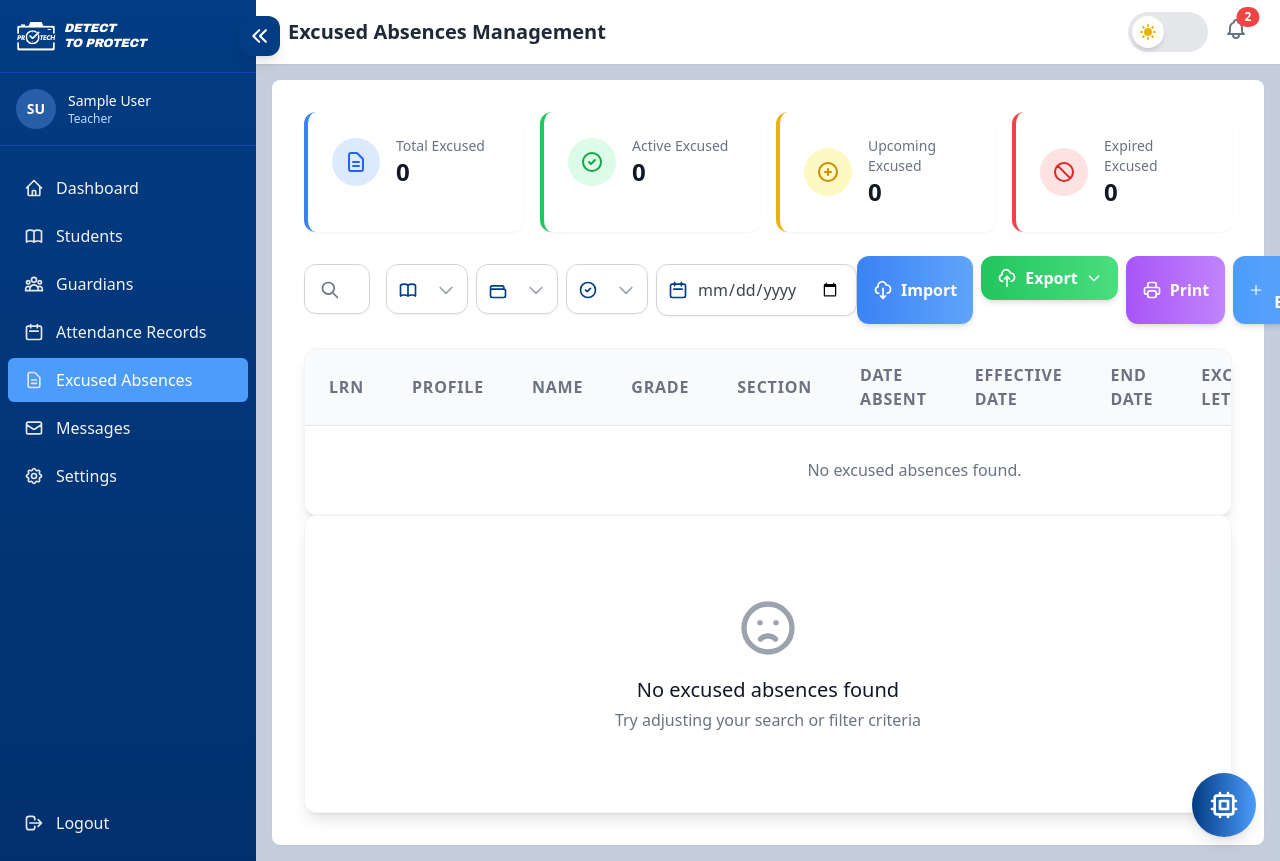
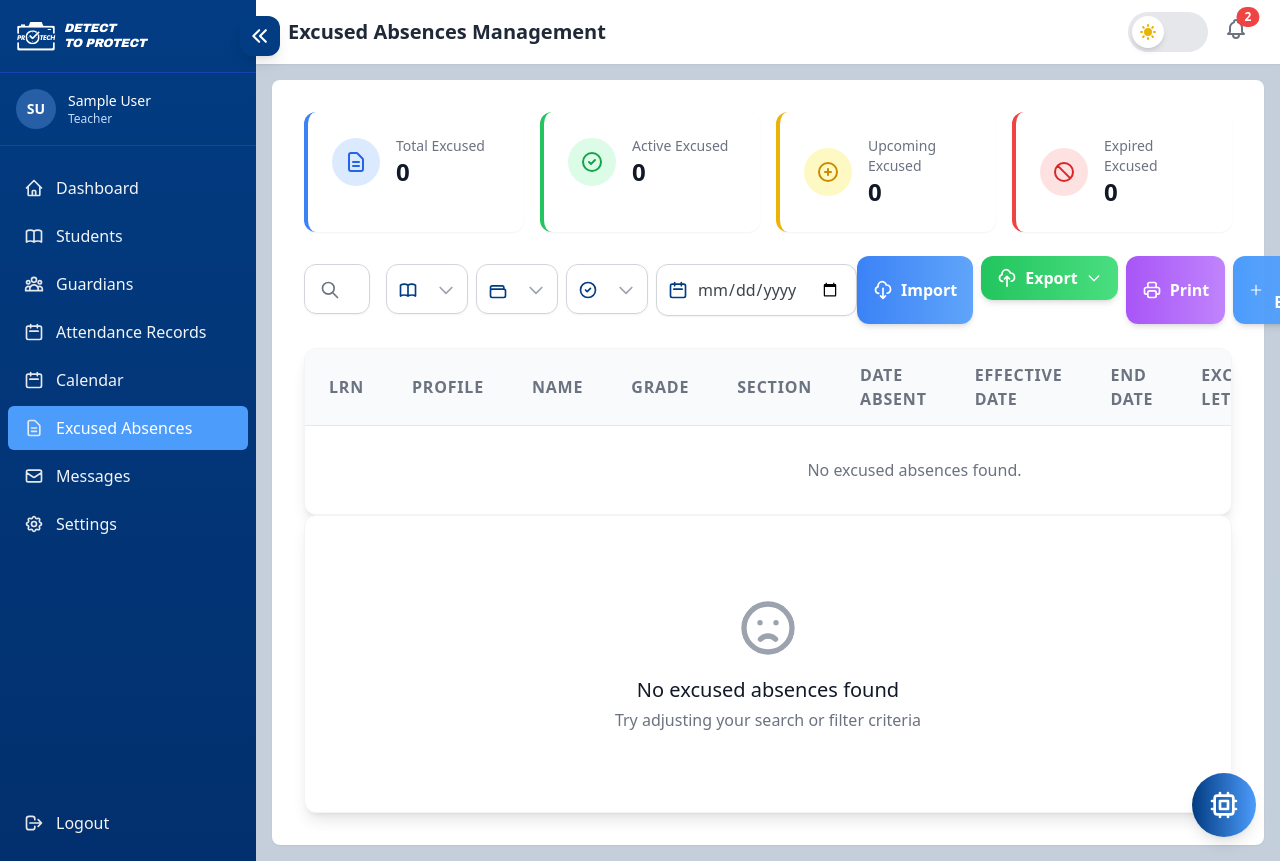
Before and after one commit to sh3ki/PROTECH_NEW, a Django app: page /teacher/non-advisory/excused/ in a window 1280 px wide. Run offline with Django 5.2, Linux system fonts and the light colour scheme; the visitor is signed in with stand-in values (Sample User, id 1); data that the repository does not hold is empty; parts of the project's set-up code (start-up, migrations or seed data) failed here and were passed over; some libraries are stand-ins or nearby versions.

Commit message:
Updated teacher_non_advisory_sidebar.html

```diff
--- a/templates/components/sidebar/teacher_non_advisory_sidebar.html
+++ b/templates/components/sidebar/teacher_non_advisory_sidebar.html
@@ -33,6 +33,14 @@
     <span class="sidebar-text">Attendance Records</span>
 </a>
 
+<!-- Calendar -->
+<a href="{% url 'teacher_non_advisory_calendar' %}" class="menu-item {% if active == 'calendar' %}active{% endif %}" title="Calendar">
+    <svg xmlns="http://www.w3.org/2000/svg" class="h-5 w-5 flex-shrink-0" fill="none" viewBox="0 0 24 24" stroke="currentColor">
+        <path stroke-linecap="round" stroke-linejoin="round" stroke-width="2" d="M8 7V3m8 4V3m-9 8h10M5 21h14a2 2 0 002-2V7a2 2 0 00-2-2H5a2 2 0 00-2 2v12a2 2 0 002 2z" />
+    </svg>
+    <span class="sidebar-text">Calendar</span>
+</a>
+
 <!-- Excused Absences -->
 <a href="{% url 'teacher_non_advisory_excused' %}" class="menu-item {% if active == 'excused' %}active{% endif %}" title="Excused Absences">
     <svg xmlns="http://www.w3.org/2000/svg" class="h-5 w-5 flex-shrink-0" fill="none" viewBox="0 0 24 24" stroke="currentColor">
```
